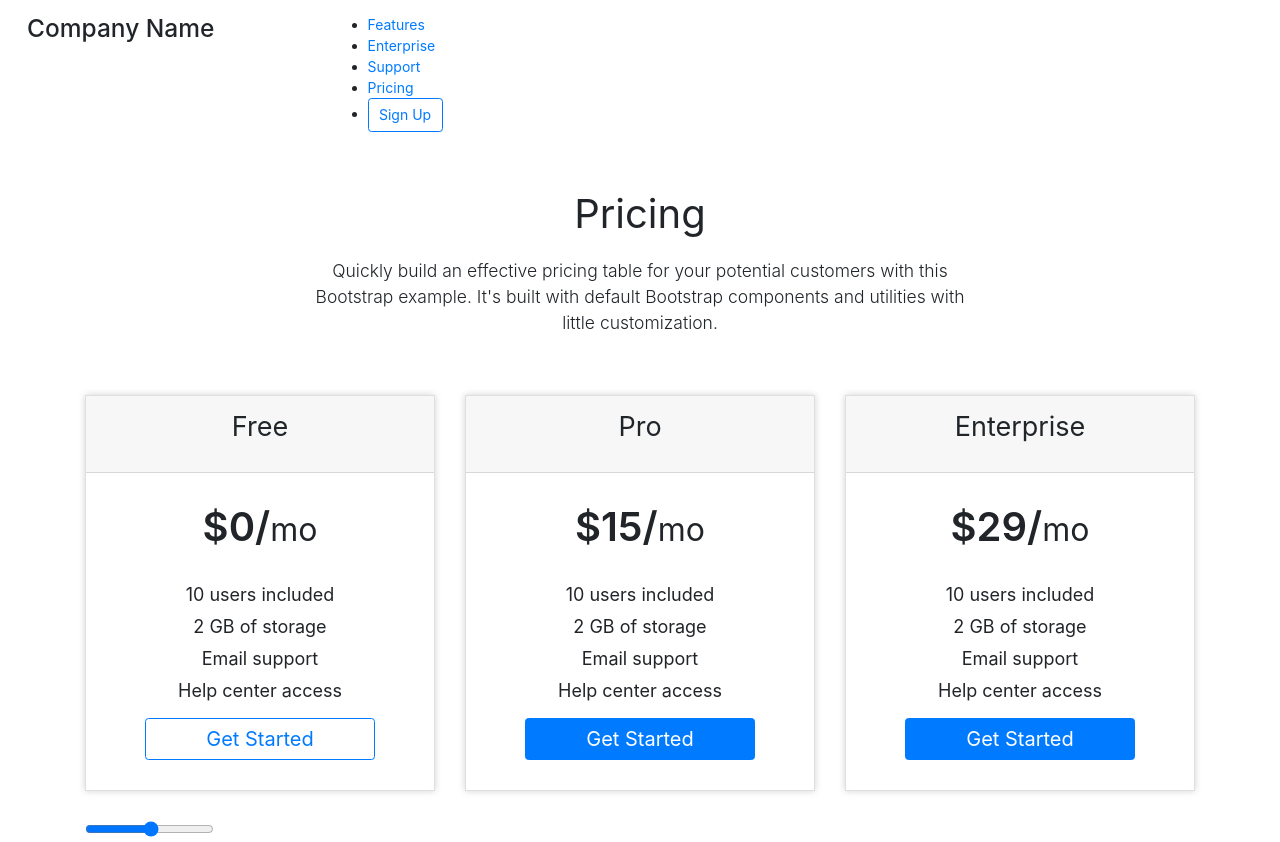
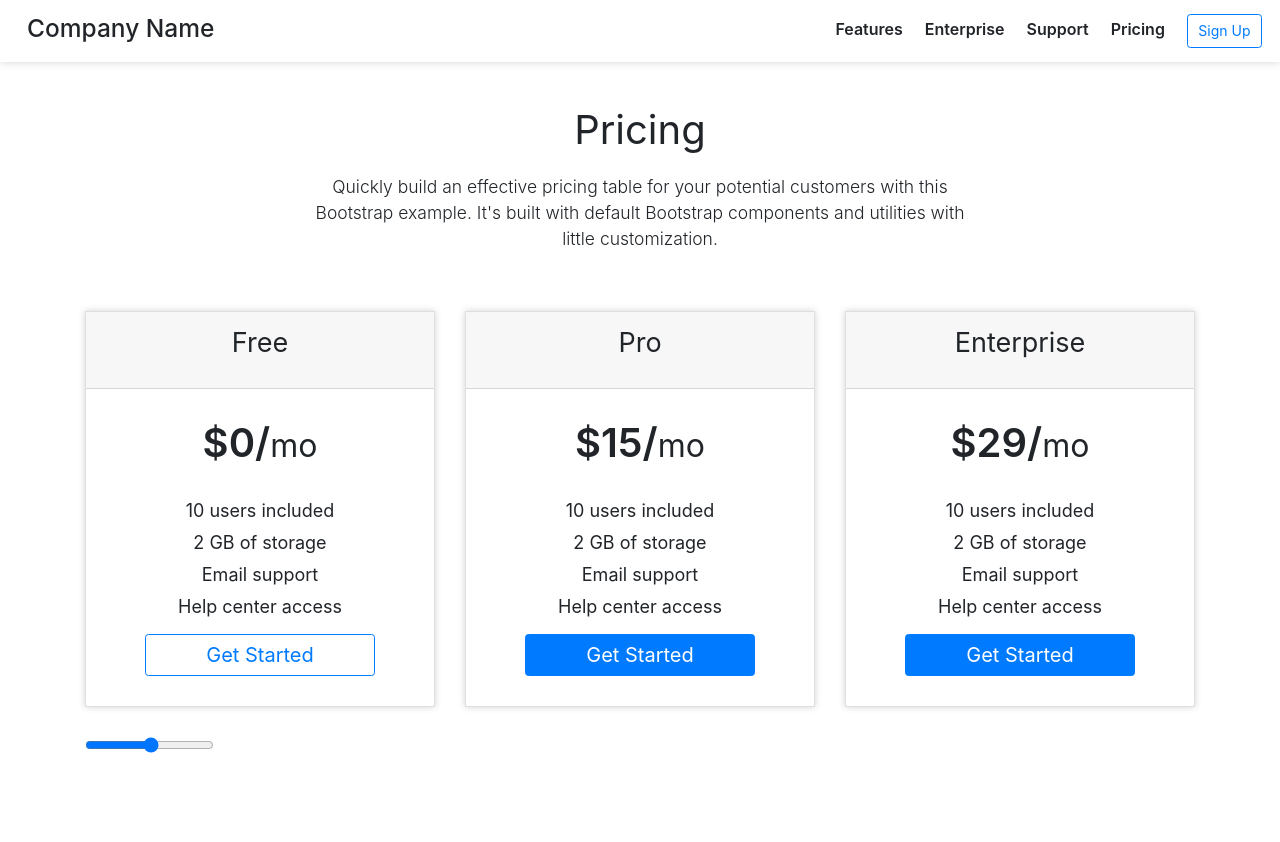
Before and after one commit to sharathsg87/pricing, a plain HTML site: page index.html in a window 1280 px wide. After the commit the page ends 800 px from the top, so only its background shows below. Drawn offline with Linux system fonts and the light colour scheme.

Commit message:
Update main.css

```diff
--- a/css/main.css
+++ b/css/main.css
@@ -3,6 +3,28 @@ html,body{
     margin: 0;
     font-size: 14px;
     overflow-x: hidden;
+}
+.header{
+    box-shadow: 0px 0px 8px lightgrey;
+}
+.header h3{
+    color: #212529;
+}
+.header_right ul{
+    list-style-type: none;
+    float: right;
+}
+.header_right li{
+    display: inline-block;
+    padding-right: 18px;
+}
+.header_right a{
+    color: #212529;
+    font-weight: 600;
+    font-size: 16px;
+}
+.header_right a:hover{
+    text-decoration: none;
 }
 .pricing_head{
     padding: 4% 0;
```
